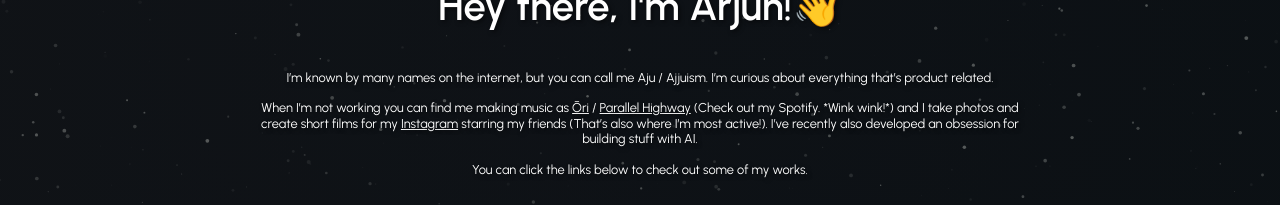
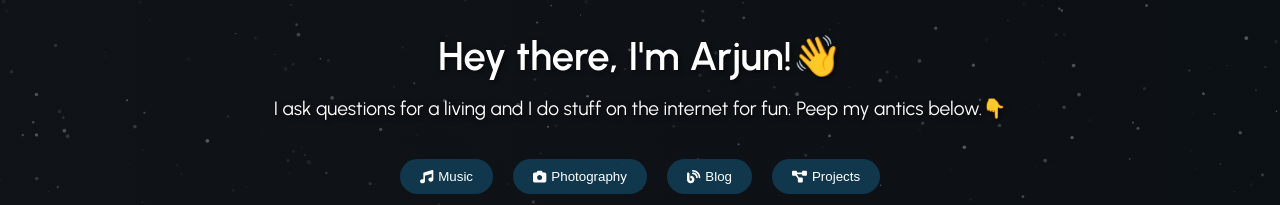
Before and after one commit to ajjuism/portfolio, a React (Create React App) app: page / in a window 1280 px wide. Shown: the part 370-575 px from the top of the page. Built offline with nearby package versions, Linux system fonts and the light colour scheme; grey boxes are pictures that could not be loaded.

Commit message:
Content fixes.

```diff
--- a/src/SpaceBackground.css
+++ b/src/SpaceBackground.css
@@ -33,24 +33,15 @@
     transform: scale(1.1);
   }
 
-  /* .description {
-    text-align: center;
-    margin-top: 20px;
-    max-width: 60%;
-    font-size: medium;
-
-  } */
-
   .description {
-    font-size: 0.8rem;
+    font-size: 1.2rem;
     line-height: 1.2;
     color: #ffffff;
     max-width: 60%;
-    /* margin-top: 40px; */
+    margin-top: -10px;
     text-align: center;
+    font-weight: 300;
     text-shadow: 2px 2px 4px rgba(0, 0, 0, 0.5);
-
-
   }
 
   .description a {
@@ -61,7 +52,7 @@
   }
 
   .description a:hover {
-    color: turquoise; /* Change this to your preferred hover color */
+    color: turquoise;
 
   }
 
@@ -89,7 +80,6 @@
   .heroButton:hover {
     background-color:rgba(14, 36, 48, 0.938);
     transform: scale(1.1);
-    /* background-color: #6a11cb;  */
   }
 
   .heroButton .svg-inline--fa {
@@ -127,7 +117,6 @@
     }
   }
 
-
   /* .contactButton {
     position: fixed;
     top: 20px;
--- a/src/SpaceBackground.js
+++ b/src/SpaceBackground.js
@@ -83,9 +83,8 @@ const SpaceBackground = () => {
         <div className="animatedBackground"></div>
         <h1 className="heroHeading">Hey there, I'm Arjun!👋</h1>
         <p className="description">
-          I’m known by many names on the internet, but you can call me Aju / Ajjuism. I’m curious about everything that’s product related. <br /><br />
-          When I’m not working you can find me making music as <a href="https://open.spotify.com/artist/269gZQtoOtpGEeiK9Chz3f" target="_blank" rel="noopener noreferrer">Ōri</a> / <a href="https://open.spotify.com/artist/1r9YiAwgGIiXHrpQ3MwFFD" target="_blank" rel="noopener noreferrer">Parallel Highway</a> (Check out my Spotify. *Wink wink!*) and I take photos and create short films for my <a href="https://www.instagram.com/ajjuism/" target="_blank" rel="noopener noreferrer">Instagram</a> starring my friends (That’s also where I’m most active!). I’ve recently also developed an obsession for building stuff with AI. <br /><br />
-          You can click the links below to check out some of my works.
+          I ask questions for a living and I do stuff on the internet for fun.
+          Peep my antics below.👇
         </p>
         <div className="heroButtons">
           <button className="heroButton">
```
